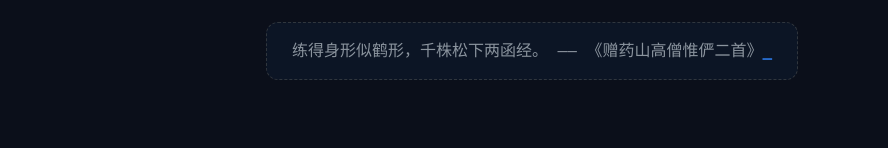
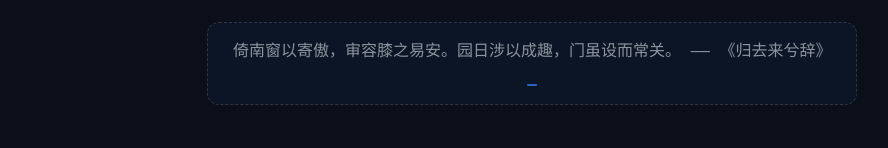
Before and after one commit to VarleyT/VarleyT.github.io, a plain HTML site: page index.html in a window 1280 px wide. Shown: the part 259-407 px from the top of the page, without its empty margins (108-996 px from the left). Drawn offline with Linux system fonts and the light colour scheme.

Commit message:
deploy: d4908e89d28fa1dd65c6c03d636925452d6c6ea9

```diff
--- a/index.html
+++ b/index.html
@@ -110,7 +110,7 @@
 
         <script>
             // 由 Node.js 构建时注入的今日名言
-            const quote = "练得身形似鹤形，千株松下两函经。 —— 《赠药山高僧惟俨二首》";
+            const quote = "倚南窗以寄傲，审容膝之易安。园日涉以成趣，门虽设而常关。 —— 《归去来兮辞》";
             let i = 0;
             const speed = 100; // 打字速度（毫秒）
 
```
